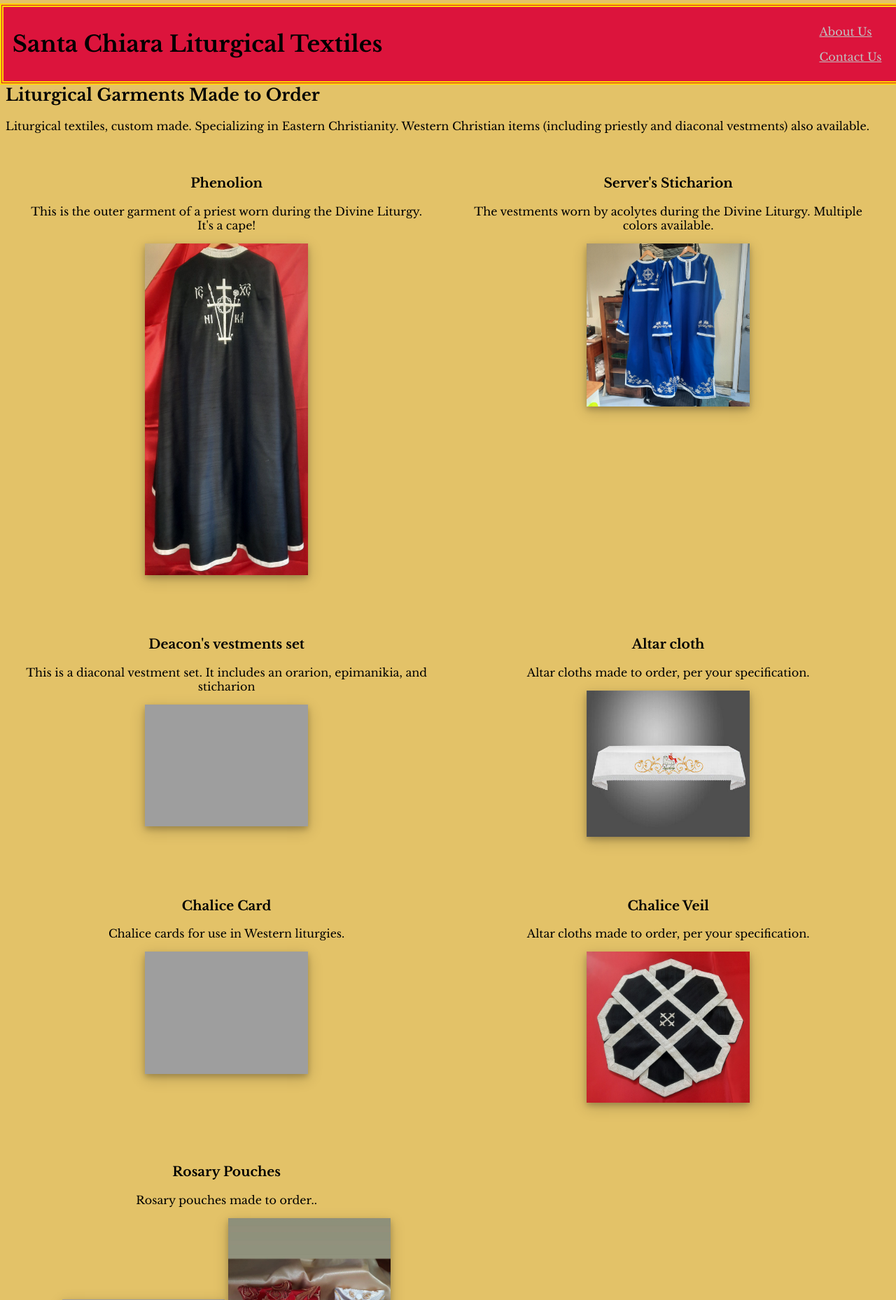
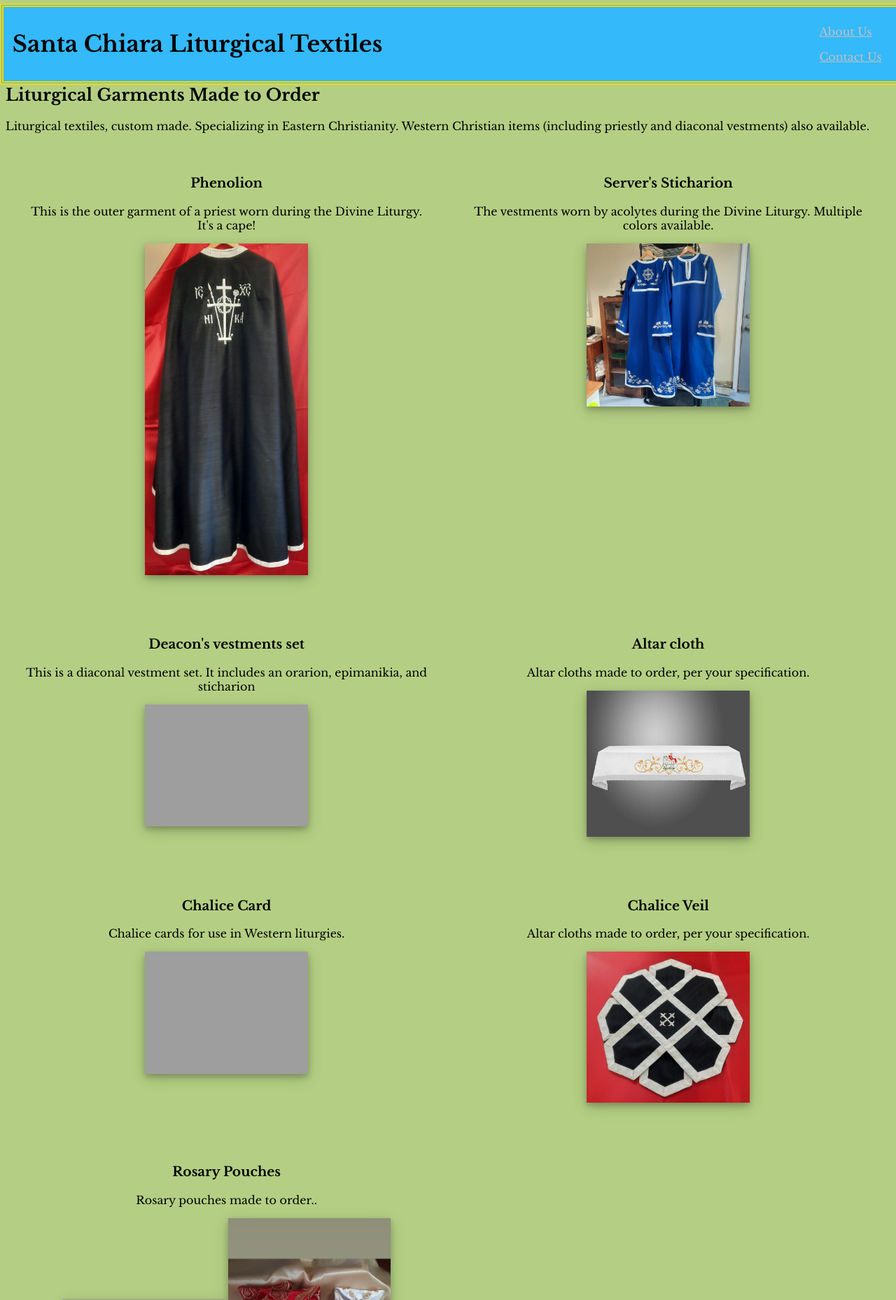
Before and after one commit to SuperDarke14/SuperDarke14.github.io, a PHP site: page / in a window 1280 px wide. Shown: the top 1858 px of the page at 70% size. Run offline with PHP 8.4, Linux system fonts and the light colour scheme; grey boxes are pictures that could not be loaded.

Commit message:
Color Change-- Blue and Green
Spring Themed

```diff
--- a/SantaChiaraWebsiteVer1/stylesheet.css
+++ b/SantaChiaraWebsiteVer1/stylesheet.css
@@ -1,7 +1,7 @@
 body{
 	font-family: 'Libre Baskerville';
 	position: relative;
-	background-color: #e3c268;
+	background-color: #b4cf83;
 	max-width: 100vw;
 	white-space: normal;
 }
@@ -17,7 +17,7 @@ body{
 	width: 100%;
 	height: 10%;
 
-	background-color: #DC143C;
+	background-color: #34b9fa;
 	flex-grow: 1;
 	display: flex;
 	flex-direction: row;
```
